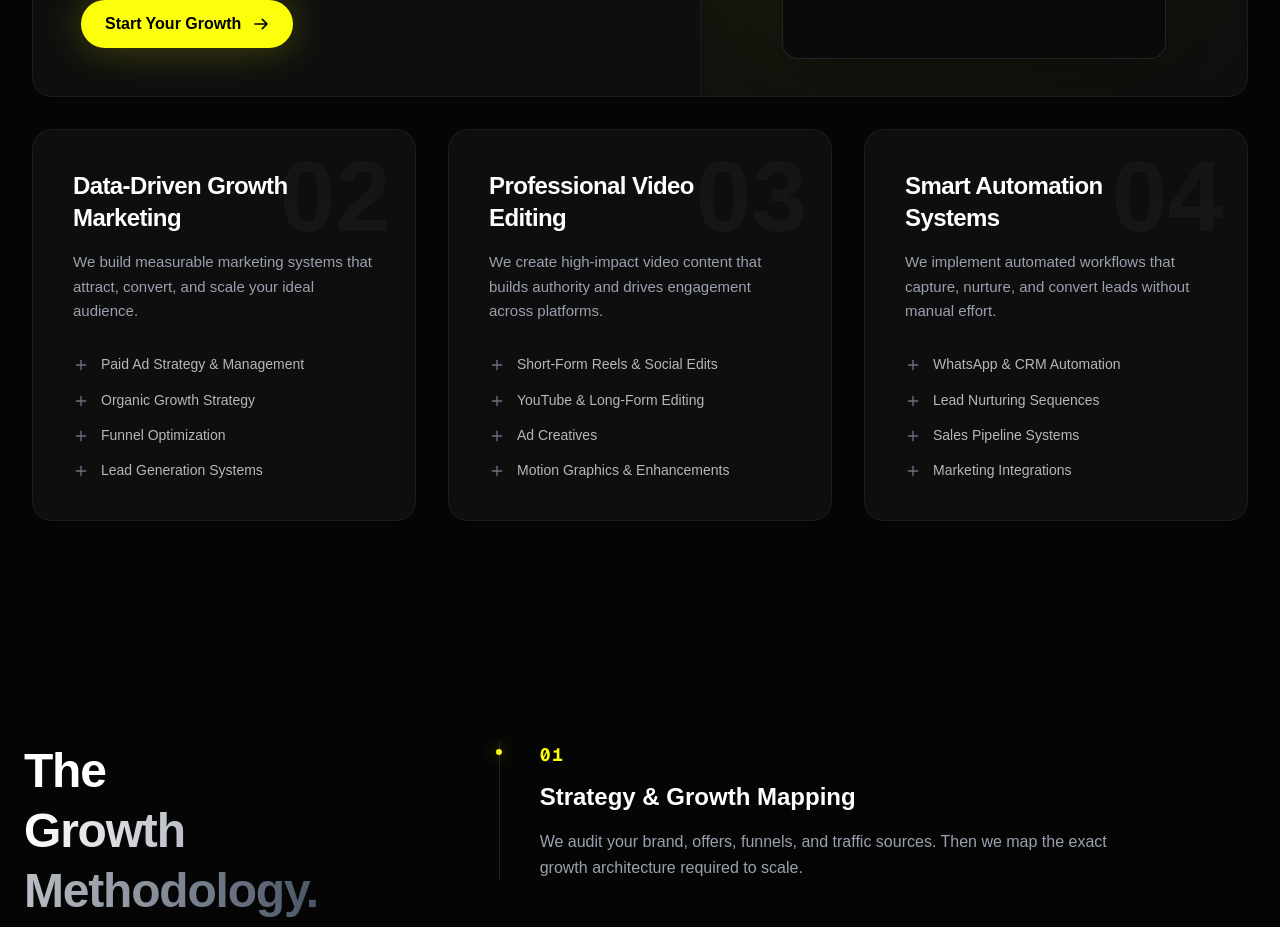
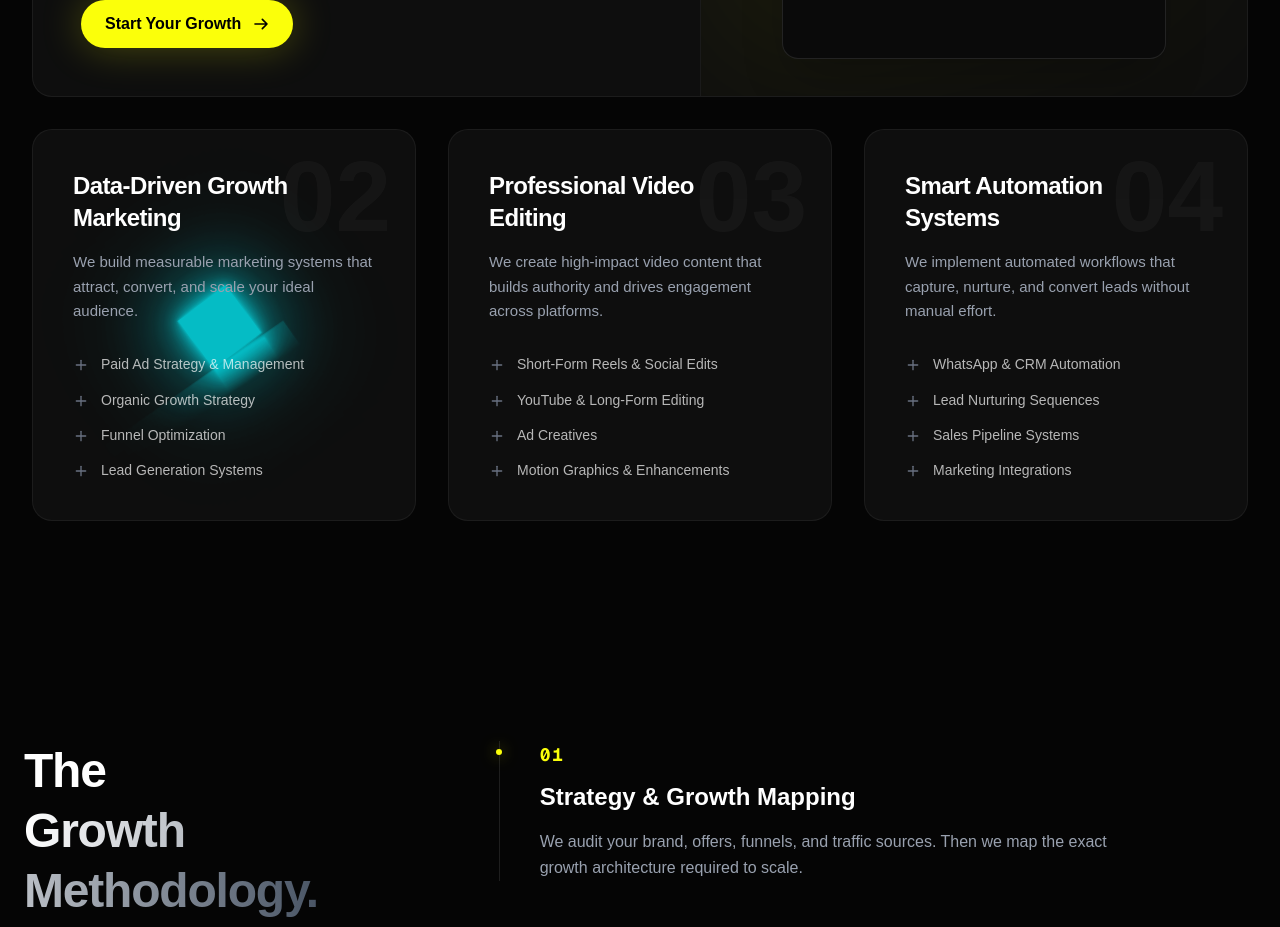
Before and after one commit to prudhvi1807/thrivex, a Next.js app: page / in a window 1280 px wide. Shown: the part 1580-2507 px from the top of the page. Built offline with nearby package versions, Linux system fonts and the light colour scheme; grey boxes are pictures that could not be loaded.

Commit message:
chore: add custom cyan rolling cube glow effect to growth marketing card

```diff
--- a/src/app/globals.css
+++ b/src/app/globals.css
@@ -125,3 +125,52 @@ body {
   -webkit-text-fill-color: transparent;
   animation: shine 7s cubic-bezier(0.4, 0, 0.2, 1) infinite;
 }
+
+/* Cube Animation Background */
+.cube-container {
+  position: absolute;
+  top: -50%;
+  left: -50%;
+  width: 200%;
+  height: 200%;
+  transform: rotate(-35deg) scale(0.3);
+  z-index: 0;
+  pointer-events: none;
+  display: flex;
+  justify-content: center;
+  align-items: center;
+  opacity: 0.8;
+}
+.cube-box {
+  position: relative;
+  left: -100px;
+  display: flex;
+  justify-content: center;
+  align-items: center;
+  width: 200%;
+  -webkit-box-reflect: below 1px linear-gradient(transparent, transparent, #000);
+  animation: animatesurface 1.5s ease-in-out infinite;
+}
+@keyframes animatesurface {
+  0% { transform: translateX(0); }
+  100% { transform: translateX(-200px); }
+}
+.cube-element {
+  position: relative;
+  width: 200px;
+  height: 200px;
+  background: #03e9f4;
+  box-shadow: 0 0 10px rgba(3,233,244,1),
+              0 0 40px rgba(3,233,244,1),
+              0 0 100px rgba(3,233,244,1),
+              0 0 250px rgba(3,233,244,1),
+              0 0 400px rgba(3,233,244,1);
+  transform-origin: bottom right;
+  animation: animatecube 1.5s ease-in-out infinite;
+}
+@keyframes animatecube {
+  0% { transform: rotate(0deg); }
+  60%, 70%, 80%, 100% { transform: rotate(90deg); }
+  65% { transform: rotate(85deg); }
+  75% { transform: rotate(87.5deg); }
+}
--- a/src/components/sections/ServicesSection.tsx
+++ b/src/components/sections/ServicesSection.tsx
@@ -124,6 +124,15 @@ export default function ServicesSection() {
                         whileHover={{ y: -6 }}
                         className="relative lg:col-span-1 p-8 md:p-10 rounded-[20px] bg-[#0E0E0E] border border-white/[0.06] hover:border-white/[0.15] hover:bg-[#121212] transition-colors duration-500 overflow-hidden flex flex-col"
                     >
+                        {/* Animated Cube Background */}
+                        <div className="absolute inset-0 z-0 overflow-hidden pointer-events-none rounded-[20px]">
+                            <div className="cube-container">
+                                <div className="cube-box">
+                                    <div className="cube-element"></div>
+                                </div>
+                            </div>
+                        </div>
+
                         <div className="absolute top-4 right-6 text-[80px] md:text-[100px] font-extrabold text-white opacity-[0.03] select-none pointer-events-none leading-none z-0">
                             02
                         </div>
```
